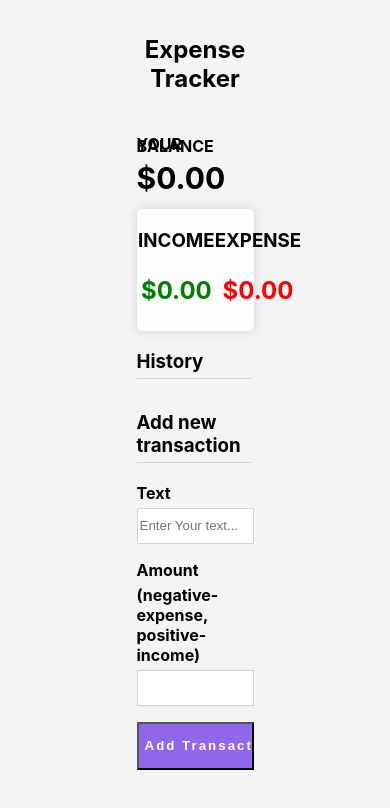
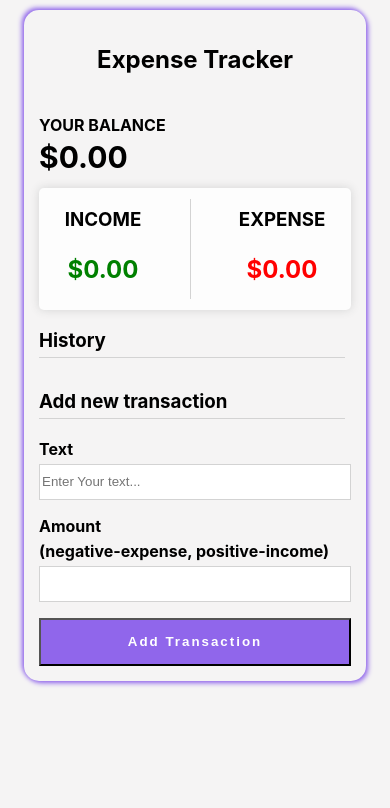
Before and after one commit to amin-aoka/Expense-Tracker, a React (Create React App) app: page / in a window 390 px wide. Shown: the top 808 px of the page. Built offline with nearby package versions, Linux system fonts and the light colour scheme.

Commit message:
media query added

```diff
--- a/src/App.css
+++ b/src/App.css
@@ -1,8 +1,12 @@
+
+
 .container{
 
   padding:15px;
-  margin:auto;
+  margin:10px auto;
   width:30%;
+  box-shadow:2px 2px 5px rgb(144, 102, 235), -2px -2px 5px rgb(144, 102, 235);
+  border-radius: 15px;
 }
 
 h3{
@@ -135,3 +139,13 @@ h3{
 .list{
   margin-bottom: 2rem;
 }
+
+@media only screen and (max-width:850px){
+
+  .container{
+
+    min-width:80%;
+    max-width:90%;
+  }
+
+}
```
